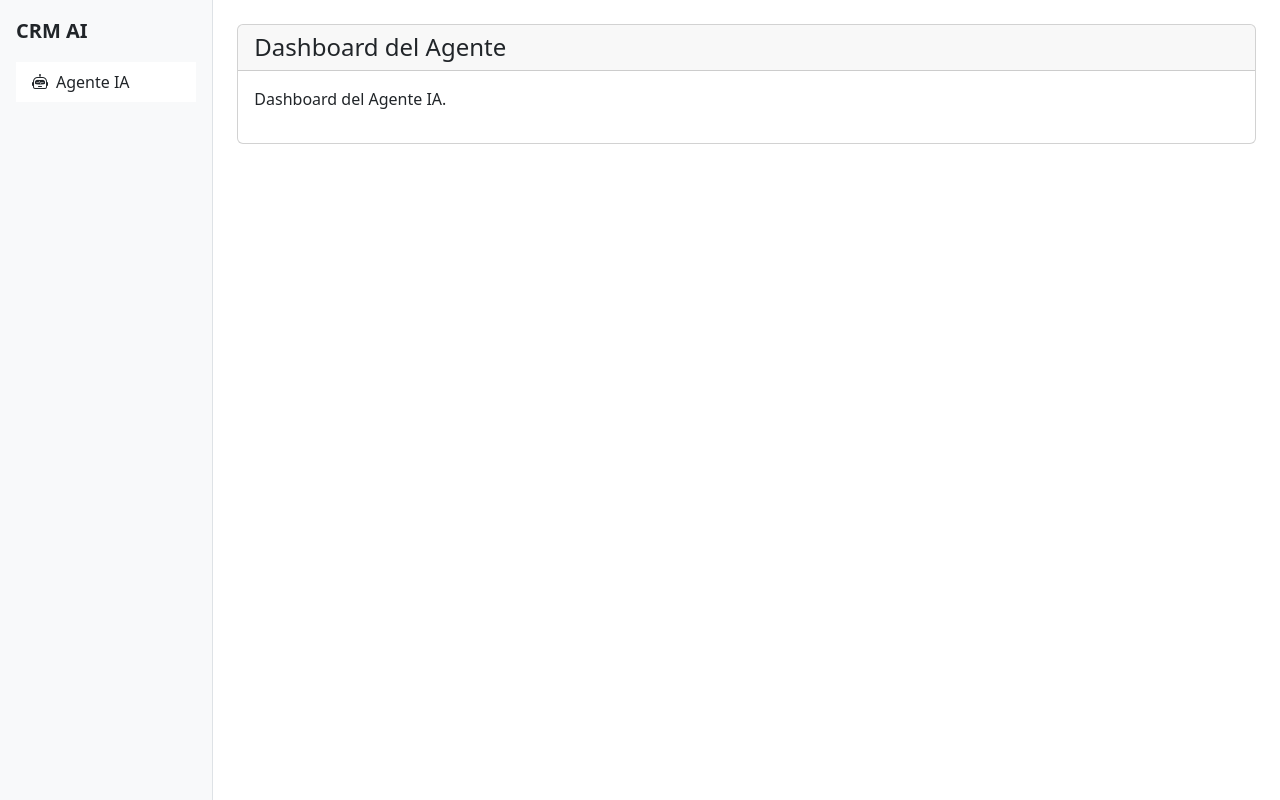
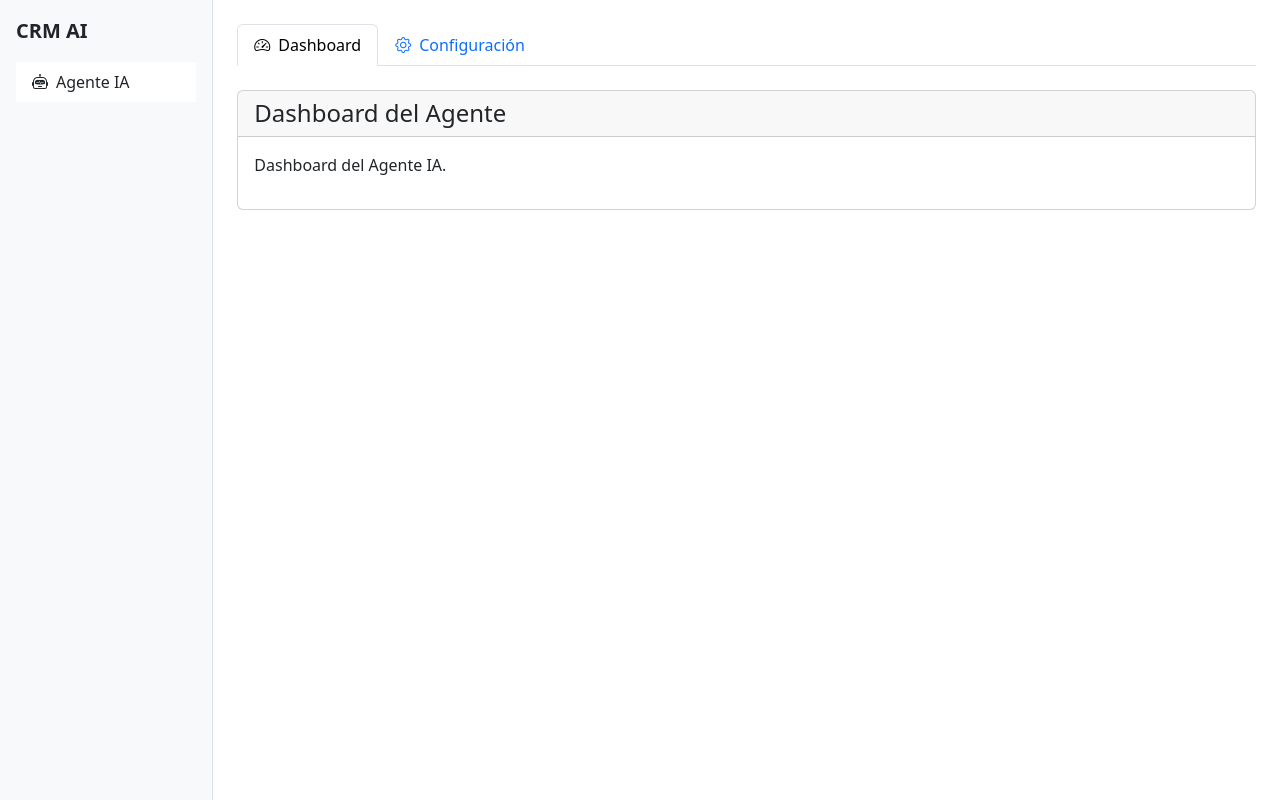
Before and after one commit to Alujan18/flask-auth-system, a Flask app: page /agente/dashboard in a window 1280 px wide. Shown: the part 57-857 px from the top of the page. Run offline with Flask 3, Linux system fonts and the light colour scheme; the visitor is signed in with stand-in values (Sample User, id 1).

Commit message:
Agent query: Please verify: 1. When clicking 'Agente IA' in the sidebar, does it redirect to the dashboard? 2. Are the navigation tabs showing correctly at the top of both dashboard and configuration pages? 3. Is the active state of the tabs working correctly when switching between pages?

```diff
--- a/routes.py
+++ b/routes.py
@@ -90,7 +90,7 @@ def logout():
 def agente_main():
     if 'username' not in session:
         return redirect(url_for('login'))
-    return render_template('agente_main.html')
+    return redirect(url_for('agente_dashboard'))
 
 @app.route('/agente/configuracion')
 def agente_configuracion():
--- a/templates/agente_dashboard.html
+++ b/templates/agente_dashboard.html
@@ -1,6 +1,19 @@
 {% extends "base.html" %}
 
 {% block content %}
+<ul class="nav nav-tabs mb-4">
+    <li class="nav-item">
+        <a class="nav-link {% if request.endpoint == 'agente_dashboard' %}active{% endif %}" href="{{ url_for('agente_dashboard') }}">
+            <i class="bi bi-speedometer2 me-2"></i>Dashboard
+        </a>
+    </li>
+    <li class="nav-item">
+        <a class="nav-link {% if request.endpoint == 'agente_configuracion' %}active{% endif %}" href="{{ url_for('agente_configuracion') }}">
+            <i class="bi bi-gear me-2"></i>Configuración
+        </a>
+    </li>
+</ul>
+
 <div class="card">
     <div class="card-header">
         <h4 class="mb-0">Dashboard del Agente</h4>
```
Also changed, not shown: templates/agente_configuracion.html (+13 -0 lines).
